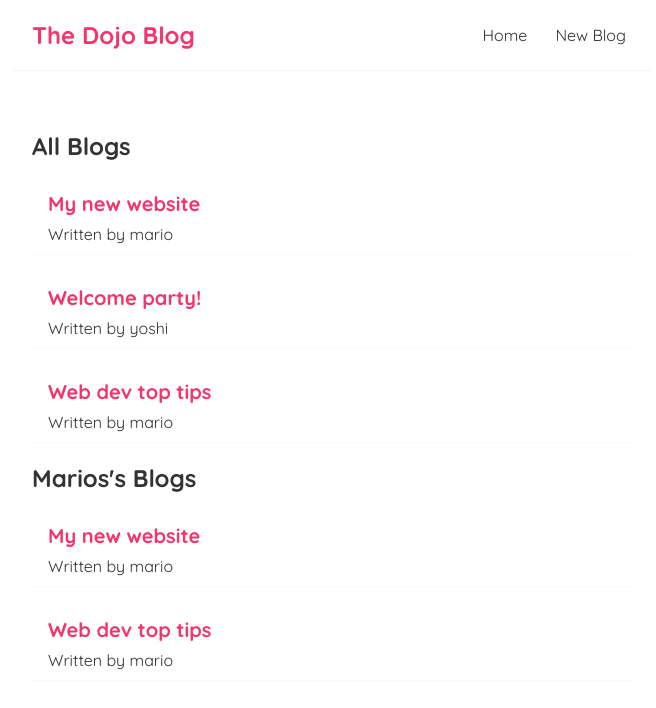
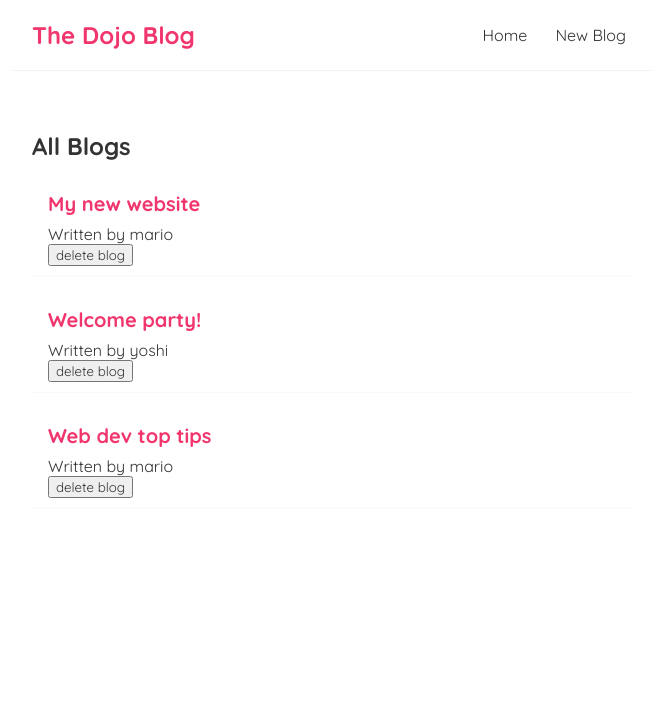
Before and after one commit to SyailendraK/React-Dojo, a React (Create React App) app: page / in a window 1280 px wide. Shown: the top 708 px of the page, without its empty margins (308-964 px from the left). Built offline with nearby package versions, Linux system fonts and the light colour scheme; the HTML template or start-up script is replaced by a standard one.

Commit message:
13 function as props

```diff
--- a/src/BlogList.js
+++ b/src/BlogList.js
@@ -1,4 +1,4 @@
-const BlogList = ({blogs, title}) => {
+const BlogList = ({blogs, title, handleDelete}) => {
 
   return (
     <div className="blog-list">
@@ -7,6 +7,7 @@
       <div className="blog-preview" key={blog.id}>
         <h2>{blog.title}</h2>
         <p>Written by {blog.author}</p>
+        <button onClick={() => handleDelete(blog.id)}>delete blog</button>
       </div>
     ))}
     </div>
--- a/src/Home.js
+++ b/src/Home.js
@@ -9,11 +9,15 @@
     { title: 'Web dev top tips', body: 'lorem ipsum...', author: 'mario', id: 3 }
   ]);
 
+  const handleDelete = (id) => {
+    const newBlogs = blogs.filter((blog) => blog.id !== id);
+    setBlogs(newBlogs);
+  }
+
 
   return (
     <div className="home">
-    <BlogList blogs={blogs} title="All Blogs" />
-    <BlogList blogs={blogs.filter((blog) => blog.author === 'mario')} title="Marios's Blogs" />
+    <BlogList blogs={blogs} title="All Blogs" handleDelete={handleDelete} />
     </div>
   );
 }
```
